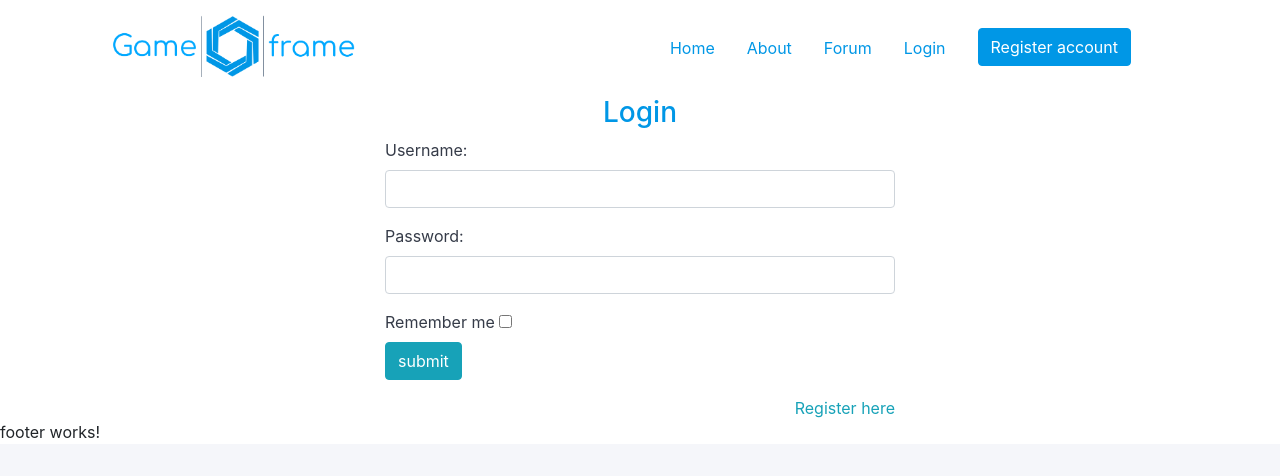
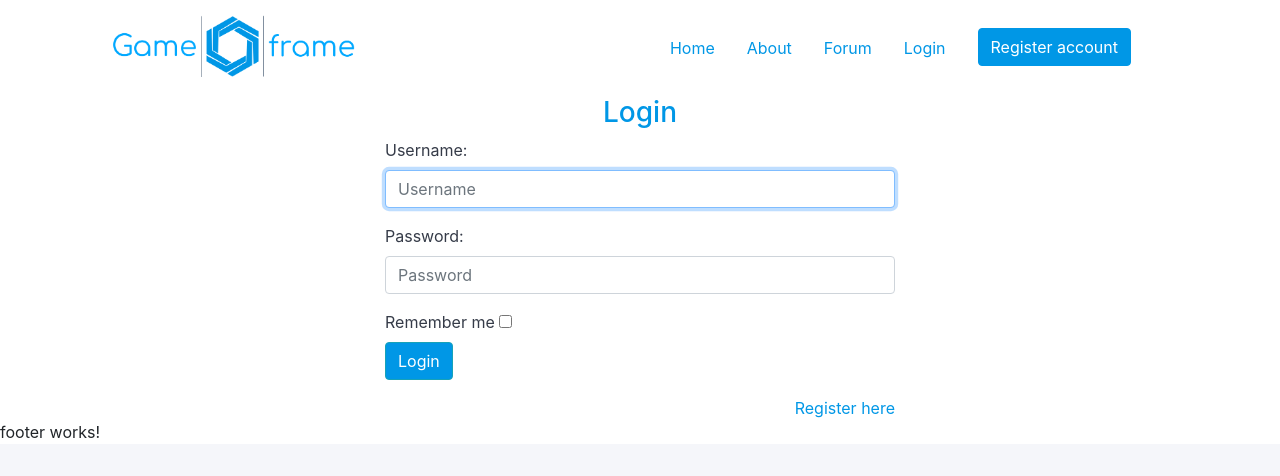
Before and after one commit to ThePartyPinguin/Gameframe-frontend, an Angular app: page /login in a window 1280 px wide. Shown: the top 476 px of the page. Built offline with nearby package versions, Linux system fonts and the light colour scheme.

Commit message:
Added login form

```diff
--- a/src/app/app.module.ts
+++ b/src/app/app.module.ts
@@ -9,6 +9,7 @@ import { LandingComponent } from './components/landing/landing.component';
 import {NgbModule} from '@ng-bootstrap/ng-bootstrap';
 import { LoginComponent } from './components/auth/login/login.component';
 import { RegisterComponent } from './components/auth/register/register.component';
+import {FormsModule, ReactiveFormsModule} from '@angular/forms';
 
 @NgModule({
   declarations: [
@@ -22,7 +23,9 @@ import { RegisterComponent } from './components/auth/register/register.component
   imports: [
     BrowserModule,
     AppRoutingModule,
-    NgbModule
+    NgbModule,
+    FormsModule,
+    ReactiveFormsModule
   ],
   providers: [],
   bootstrap: [AppComponent]
--- a/src/app/components/auth/login/login.component.css
+++ b/src/app/components/auth/login/login.component.css
@@ -5,3 +5,16 @@ label{
 h3{
   color: var(--h1-heading) !important;
 }
+
+input[type='submit']{
+  background-color: var(--highlight);
+}
+
+#register-link .text-info{
+   color: var(--highlight) !important;
+   cursor: pointer !important;
+ }
+
+#register-link .text-info:hover{
+  text-decoration: underline;
+}
--- a/src/app/components/auth/login/login.component.html
+++ b/src/app/components/auth/login/login.component.html
@@ -7,27 +7,33 @@
 
       <div class="login-box col-md-12">
 
-        <form id="login-form" class="form" action="" method="post">
+        <form id="login-form" class="form" [formGroup]="loginForm" (ngSubmit)="login()">
 
           <h3 class="text-center text-info">Login</h3>
 
           <div class="form-group">
             <label for="username" class="text-info">Username:</label><br>
-            <input type="text" name="username" id="username" class="form-control">
+            <input formControlName="loginUsername" type="text" name="username" id="username" class="form-control" autofocus placeholder="Username" [ngClass]="{ 'is-invalid': loginSubmit && loginFormControls.loginUsername.errors }">
+            <div *ngIf="loginSubmit && !loginFormControls.loginUsername.valid" class="invalid-feedback">
+              <div *ngIf="loginFormControls.loginUsername.errors.required">Username is required</div>
+            </div>
           </div>
 
           <div class="form-group">
             <label for="password" class="text-info">Password:</label><br>
-            <input type="text" name="password" id="password" class="form-control">
+            <input formControlName="password" type="password" name="password" id="password" class="form-control" placeholder="Password" [ngClass]="{ 'is-invalid': loginSubmit && loginFormControls.password.errors }">
+            <div *ngIf="loginSubmit && !loginFormControls.password.valid" class="invalid-feedback">
+              <div *ngIf="loginFormControls.password.errors.required">Password is required</div>
+            </div>
           </div>
 
           <div class="form-group">
             <label for="remember-me" class="text-info"><span>Remember me</span> <span><input id="remember-me" name="remember-me" type="checkbox"></span></label><br>
-            <input type="submit" name="submit" class="btn btn-info btn-md" value="submit">
+            <input [disabled]="loginSubmit && !loginForm.valid" type="submit" name="submit" class="btn btn-info btn-md" value="Login">
           </div>
 
           <div id="register-link" class="text-right">
-            <a href="#" class="text-info">Register here</a>
+            <a [routerLink]="['/register']" class="text-info">Register here</a>
           </div>
 
         </form>
--- a/src/app/components/auth/login/login.component.ts
+++ b/src/app/components/auth/login/login.component.ts
@@ -1,4 +1,6 @@
 import { Component, OnInit } from '@angular/core';
+import {FormControl, FormGroup, Validators} from '@angular/forms';
+import {environment} from '../../../../environments/environment';
 
 @Component({
   selector: 'app-login',
@@ -7,9 +9,41 @@ import { Component, OnInit } from '@angular/core';
 })
 export class LoginComponent implements OnInit {
 
+
+  loginForm: FormGroup;
+  loginSubmit: boolean;
+
   constructor() { }
 
   ngOnInit() {
+      this.loginForm = new FormGroup({
+        loginUsername: new FormControl('', {
+          validators: [Validators.required]
+        }),
+
+        password: new FormControl('', {
+          validators: [Validators.required]
+        })
+      })
+
+
+
+  }
+
+  login() {
+
+    this.loginSubmit = true;
+
+    if (!this.loginForm.valid) {
+      return;
+    }
+
+    console.log('login' + environment.production);
+
+  }
+
+  get loginFormControls(){
+    return this.loginForm.controls;
   }
 
 }
```
